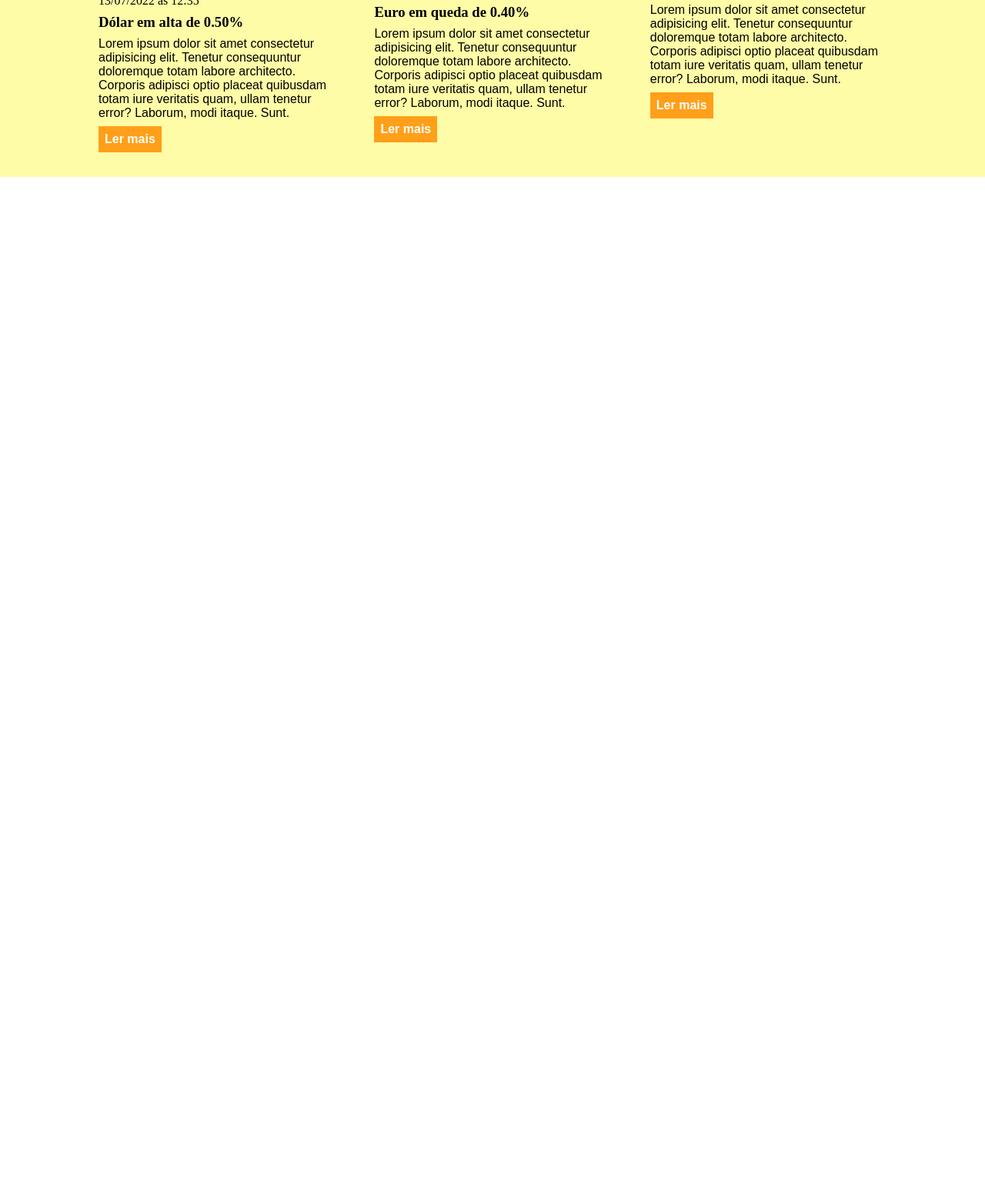
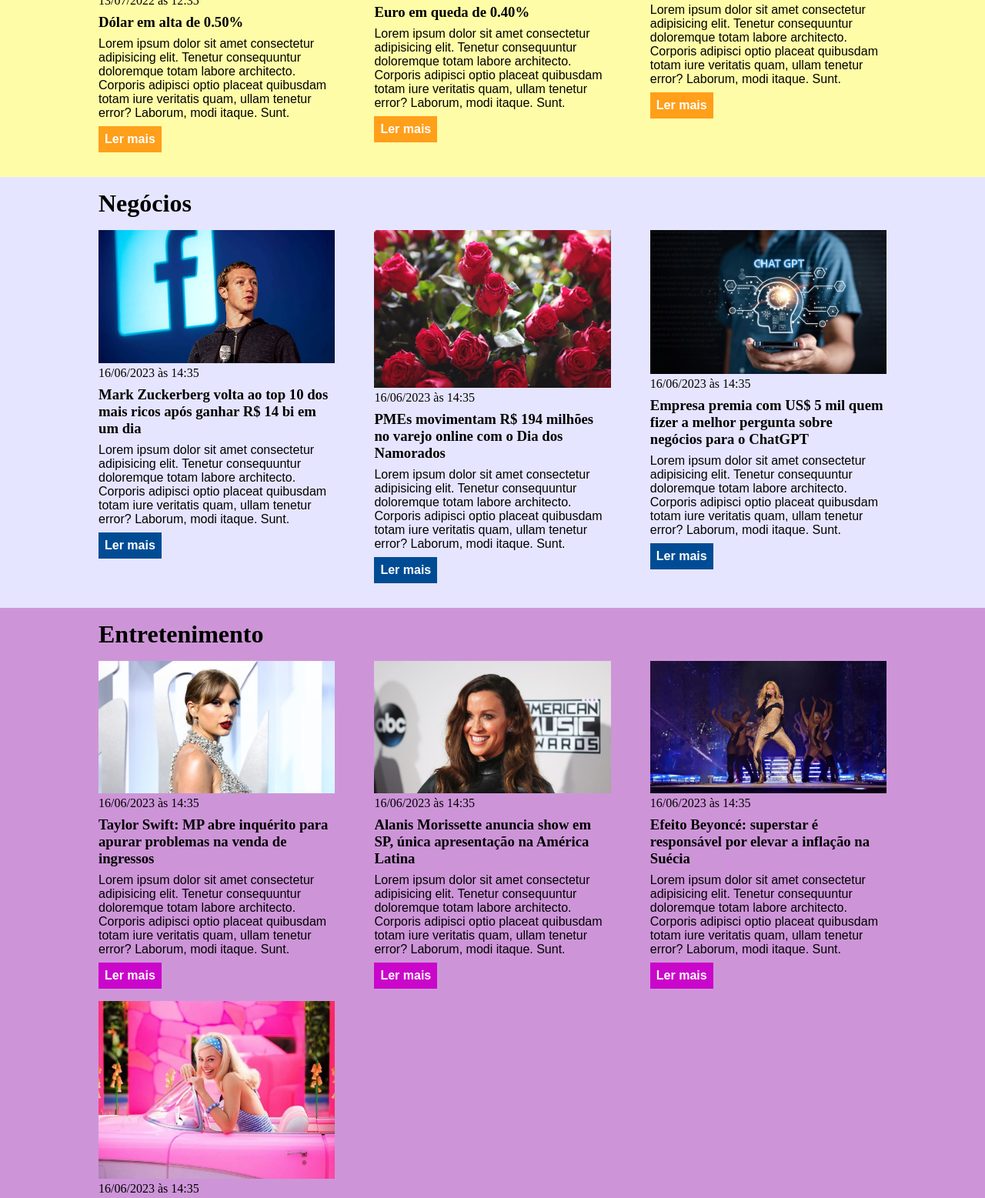
Before and after one commit to joaomalafaia/css_ebac, a plain HTML site: page index.html in a window 1280 px wide. Shown: the part 1313-2870 px from the top of the page at 77% size. Before the commit the page ends 1543 px from the top, so only its background shows below. Drawn offline with Linux system fonts and the light colour scheme.

Commit message:
novas editorias e notícias criadas

```diff
--- a/index.html
+++ b/index.html
@@ -120,5 +120,96 @@
             </div>
         </div>
     </section>
+    <section id="business">
+        <div class="container">
+            <h2>Negócios</h2>
+            <div class="articles">
+                <article>
+                    <img src="./imagens/mark_zuckerberg.png" alt="Mark Zuckerberg com logo do Facebook" />
+                    <header>
+                        <time>16/06/2023 às 14:35</time>
+                    </header>
+                    <h3>Mark Zuckerberg volta ao top 10 dos mais ricos após ganhar R$ 14 bi em um dia</h3>
+                    <p>
+                        Lorem ipsum dolor sit amet consectetur adipisicing elit. Tenetur consequuntur doloremque totam labore architecto. Corporis adipisci optio placeat quibusdam totam iure veritatis quam, ullam tenetur error? Laborum, modi itaque. Sunt.
+                    </p>
+                    <a href="#" title="Leia a notícia completa">Ler mais</a>
+                </article>
+                <article>
+                    <img src="./imagens/rosas vermelhas.jpg" alt="Rosas vermelhas desabrochando em buquê" />
+                    <header>
+                        <time>16/06/2023 às 14:35</time>
+                    </header>
+                    <h3>PMEs movimentam R$ 194 milhões no varejo online com o Dia dos Namorados</h3>
+                    <p>
+                        Lorem ipsum dolor sit amet consectetur adipisicing elit. Tenetur consequuntur doloremque totam labore architecto. Corporis adipisci optio placeat quibusdam totam iure veritatis quam, ullam tenetur error? Laborum, modi itaque. Sunt.
+                    </p>
+                    <a href="#" title="Leia a notícia completa">Ler mais</a>
+                </article>
+                <article>
+                    <img src="./imagens/chat gpt.jpg" title="Chat GPT Inteligência Artificial" />
+                    <header>
+                        <time>16/06/2023 às 14:35</time>
+                    </header>
+                    <h3>Empresa premia com US$ 5 mil quem fizer a melhor pergunta sobre negócios para o ChatGPT</h3>
+                    <p>
+                        Lorem ipsum dolor sit amet consectetur adipisicing elit. Tenetur consequuntur doloremque totam labore architecto. Corporis adipisci optio placeat quibusdam totam iure veritatis quam, ullam tenetur error? Laborum, modi itaque. Sunt.
+                    </p>
+                    <a href="#" title="Leia a notícia completa">Ler mais</a>
+                </article>
+            </div>
+        </div>
+    </section>
+    <section id="entertainment">
+        <div class="container">
+            <h2>Entretenimento</h2>
+            <div class="articles">
+                <article>
+                    <img src="./imagens/taylor swift.jpg" alt="Taylor Swift VMAs red carpet" />
+                    <header>
+                        <time>16/06/2023 às 14:35</time>
+                    </header>
+                    <h3>Taylor Swift: MP abre inquérito para apurar problemas na venda de ingressos</h3>
+                    <p>
+                        Lorem ipsum dolor sit amet consectetur adipisicing elit. Tenetur consequuntur doloremque totam labore architecto. Corporis adipisci optio placeat quibusdam totam iure veritatis quam, ullam tenetur error? Laborum, modi itaque. Sunt.
+                    </p>
+                    <a href="#" title="Leia a notícia completa">Ler mais</a>
+                </article>
+                <article>
+                    <img src="./imagens/cantora-alanis-morissette.jpg" alt="Alanis Morissette" />
+                    <header>
+                        <time>16/06/2023 às 14:35</time>
+                    </header>
+                    <h3>Alanis Morissette anuncia show em SP, única apresentação na América Latina</h3>
+                    <p>
+                        Lorem ipsum dolor sit amet consectetur adipisicing elit. Tenetur consequuntur doloremque totam labore architecto. Corporis adipisci optio placeat quibusdam totam iure veritatis quam, ullam tenetur error? Laborum, modi itaque. Sunt.
+                    </p>
+                    <a href="#" title="Leia a notícia completa">Ler mais</a>
+                </article>
+                <article>
+                    <img src="./imagens/beyonce.jpg" alt="Beyoncé Renaissance World Tour" />
+                    <header>
+                        <time>16/06/2023 às 14:35</time>
+                    </header>
+                    <h3>Efeito Beyoncé: superstar é responsável por elevar a inflação na Suécia</h3>
+                    <p>
+                        Lorem ipsum dolor sit amet consectetur adipisicing elit. Tenetur consequuntur doloremque totam labore architecto. Corporis adipisci optio placeat quibusdam totam iure veritatis quam, ullam tenetur error? Laborum, modi itaque. Sunt.
+                    </p>
+                    <a href="#" title="Leia a notícia completa">Ler mais</a>
+                </article>
+                <article>
+                    <img src="./imagens/barbie filme.jpg" alt="Margot Robbie como Barbie no pôster oficial do filme" />
+                    <header>
+                        <time>16/06/2023 às 14:35</time>
+                    </header>
+                    <h3>'Barbie' vs. 'Openheimer': entenda a 'treta' envolvendo as estreias dos filmes</h3>
+                    <p>
+                        Lorem ipsum dolor sit amet consectetur adipisicing elit. Tenetur consequuntur doloremque totam labore architecto. Corporis adipisci optio placeat quibusdam totam iure veritatis quam, ullam tenetur error? Laborum, modi itaque. Sunt.
+                    </p>
+                    <a href="#" title="Leia a notícia completa">Ler mais</a>
+                </article>
+            </div>
+        </div>
+    </section>
 </body>
 </html>
--- a/main.css
+++ b/main.css
@@ -105,3 +105,18 @@ section h2 {
 #economy .articles article a {
     background-color: #ff9f1a;
 }
+
+#business {
+    background-color: rgba(0, 0, 255, 0.1);
+}
+
+#business .articles article a {
+    background-color: #004c94;
+}
+
+#entertainment {
+    background-color: #cd95d8;
+}
+
+#entertainment .articles article a {
+    background-color: #ca06ca;
```
Also changed, not shown: imagens/barbie filme.jpg (added), imagens/beyonce.jpg (added), imagens/cantora-alanis-morissette.jpg (added), imagens/chat gpt.jpg (added), imagens/mark_zuckerberg.png (added), imagens/rosas vermelhas.jpg (added), imagens/taylor swift.jpg (added).
